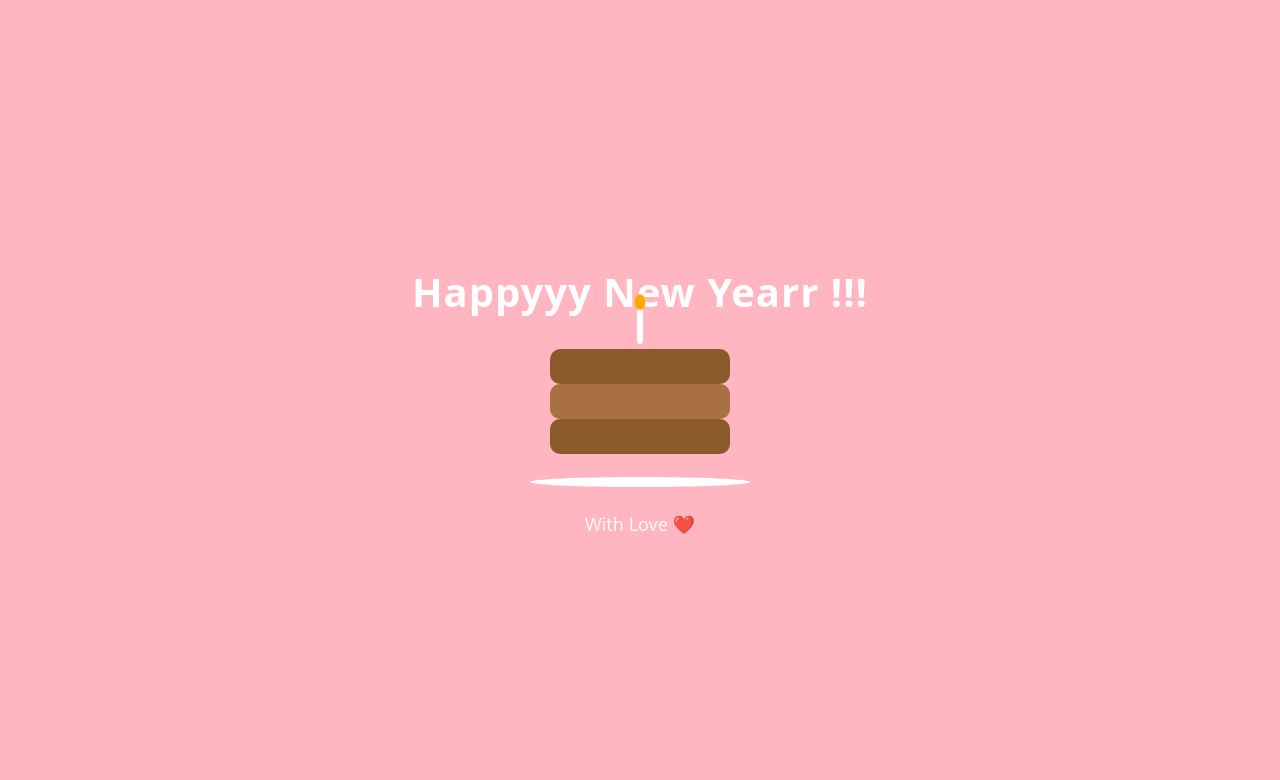
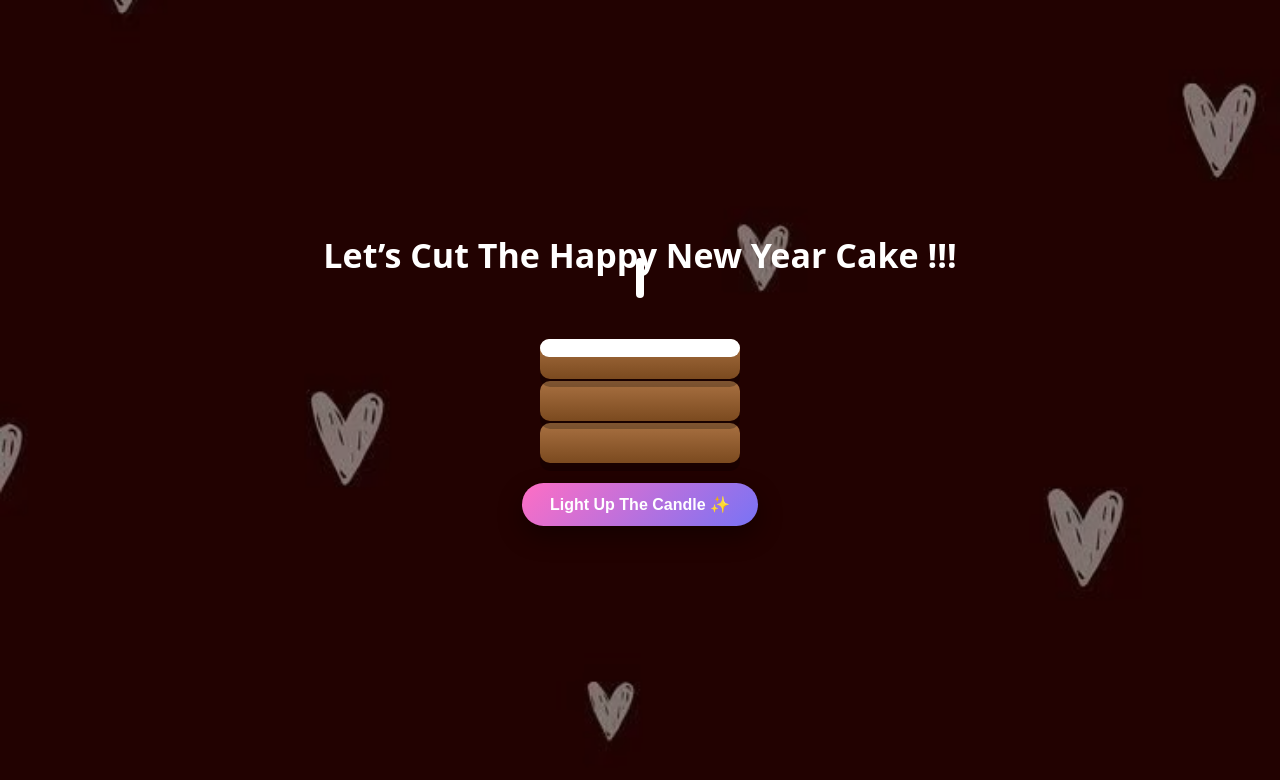
Before and after one commit to MythicRex/New-Year, a plain HTML site: page page5.html in a window 1280 px wide. Drawn offline with Linux system fonts and the light colour scheme.

Commit message:
Update page5.html

```diff
--- a/page5.html
+++ b/page5.html
@@ -3,7 +3,7 @@
 <head>
 <meta charset="UTF-8">
 <meta name="viewport" content="width=device-width, initial-scale=1.0">
-<title>Happy New Year 🎉</title>
+<title>New Year Cake 🎂</title>
 
 <style>
 *{
@@ -19,144 +19,230 @@ body{
   justify-content:center;
   align-items:center;
   font-family: system-ui, -apple-system, "Segoe UI", Arial, sans-serif;
-  background:#ffb6c1;
+  background:url("bg2.jpg") center/cover no-repeat;
   overflow:hidden;
+  color:#fff;
 }
 
-/* text */
-h1{
-  margin-bottom:30px;
-  font-size:clamp(26px,6vw,40px);
-  color:#fff;
-  letter-spacing:1px;
+/* dark overlay */
+body::before{
+  content:"";
+  position:fixed;
+  inset:0;
+  background:rgba(0,0,0,0.45);
+  z-index:-1;
 }
 
-/* cake container */
+/* ===== TEXT ===== */
+.main-text{
+  font-size:clamp(22px,5vw,34px);
+  font-weight:700;
+  margin-bottom:25px;
+  opacity:0;
+  transition:opacity 1s ease;
+}
+
+.sub-text{
+  font-size:18px;
+  margin-top:18px;
+  opacity:0;
+  transition:opacity 1s ease;
+}
+
+/* ===== CAKE ===== */
 .cake{
   position:relative;
-  width:180px;
-  height:120px;
+  width:200px;
+  height:160px;
+  transform-style:preserve-3d;
 }
 
-/* cake layers */
+/* cake layer */
 .layer{
   position:absolute;
   width:100%;
-  height:35px;
-  background:#8b5a2b;
+  height:40px;
+  background:linear-gradient(#a97142,#7b4a1f);
   border-radius:10px;
+  box-shadow:0 8px 0 rgba(0,0,0,0.25);
+  opacity:0;
+  transform:translateY(30px);
+  transition:all 0.8s ease;
 }
 
-.layer.top{
-  top:0;
+.layer.show{
+  opacity:1;
+  transform:translateY(0);
 }
-.layer.middle{
-  top:35px;
-  background:#a97142;
-}
-.layer.bottom{
-  top:70px;
-  background:#8b5a2b;
-}
+
+.layer:nth-child(1){ bottom:0; }
+.layer:nth-child(2){ bottom:42px; }
+.layer:nth-child(3){ bottom:84px; }
 
 /* icing */
 .icing{
   position:absolute;
   top:0;
   width:100%;
-  height:22px;
+  height:18px;
   background:#fff;
   border-radius:10px;
 }
-.icing::after{
-  content:"";
+
+/* ===== CANDLE ===== */
+.candle{
   position:absolute;
-  left:15px;
-  right:15px;
-  bottom:-12px;
-  height:20px;
-  background:
-    radial-gradient(circle at 10% 0,#fff 60%,transparent 61%),
-    radial-gradient(circle at 30% 0,#fff 60%,transparent 61%),
-    radial-gradient(circle at 50% 0,#fff 60%,transparent 61%),
-    radial-gradient(circle at 70% 0,#fff 60%,transparent 61%),
-    radial-gradient(circle at 90% 0,#fff 60%,transparent 61%);
+  top:-45px;
+  left:50%;
+  transform:translateX(-50%);
+  width:8px;
+  height:40px;
+  background:#fff;
+  border-radius:4px;
+  opacity:0;
+  transition:opacity 0.8s ease;
 }
 
-/* candle */
-.candle{
+.flame{
   position:absolute;
-  top:-40px;
+  top:-16px;
   left:50%;
   transform:translateX(-50%);
-  width:6px;
-  height:35px;
-  background:#fff;
-  border-radius:3px;
-}
-
-/* flame */
-.flame{
-  position:absolute;
-  top:-14px;
-  left:50%;
-  transform:translateX(-50%);
-  width:10px;
-  height:14px;
+  width:12px;
+  height:16px;
   background:orange;
-  border-radius:50% 50% 50% 50%;
-  animation:flicker 0.2s infinite alternate;
+  border-radius:50%;
+  opacity:0;
+  animation:flicker 0.25s infinite alternate;
 }
 
 @keyframes flicker{
-  from{
-    transform:translateX(-50%) scale(1);
-    opacity:0.9;
-  }
-  to{
-    transform:translateX(-50%) scale(1.1);
-    opacity:1;
-  }
+  from{ transform:translateX(-50%) scale(1); }
+  to{ transform:translateX(-50%) scale(1.15); }
 }
 
-/* plate */
-.plate{
-  margin-top:8px;
-  width:220px;
-  height:10px;
-  background:#fff;
-  border-radius:50%;
+/* ===== BUTTON ===== */
+.action-btn{
+  margin-top:20px;
+  padding:12px 28px;
+  font-size:16px;
+  font-weight:600;
+  border:none;
+  border-radius:30px;
+  cursor:pointer;
+  background:linear-gradient(135deg,#ff6ec4,#7873f5);
+  color:#fff;
+  box-shadow:0 10px 25px rgba(0,0,0,0.4);
+  opacity:0;
+  transition:opacity 1s ease;
 }
 
-/* bottom text */
-p{
-  margin-top:25px;
-  font-size:18px;
-  color:#fff;
-  opacity:0.9;
+/* fade out */
+.fade-out{
+  opacity:0 !important;
+}
+
+/* final text */
+.final-text{
+  font-size:clamp(24px,6vw,38px);
+  font-weight:700;
+  text-align:center;
+  opacity:0;
+  animation:fadeIn 1.5s forwards;
+}
+
+@keyframes fadeIn{
+  from{opacity:0; transform:scale(0.9);}
+  to{opacity:1; transform:scale(1);}
 }
 </style>
 </head>
 
 <body>
 
-<h1>Happyyy New Yearr !!!</h1>
+<div class="main-text" id="mainText">
+  Let’s Cut The Happy New Year Cake !!!
+</div>
 
-<div class="cake">
-  <div class="candle">
-    <div class="flame"></div>
+<div class="cake" id="cake">
+  <div class="layer" id="layer1"></div>
+  <div class="layer" id="layer2"></div>
+  <div class="layer" id="layer3">
+    <div class="icing"></div>
   </div>
 
-  <div class="icing"></div>
-
-  <div class="layer top"></div>
-  <div class="layer middle"></div>
-  <div class="layer bottom"></div>
+  <div class="candle" id="candle">
+    <div class="flame" id="flame"></div>
+  </div>
 </div>
 
-<div class="plate"></div>
+<button class="action-btn" id="lightBtn">
+  Light Up The Candle ✨️
+</button>
 
-<p>With Love ❤️</p>
+<div class="sub-text" id="subText">
+  Click The Candle Flame 🔥
+</div>
+
+<script>
+const l1 = document.getElementById("layer1");
+const l2 = document.getElementById("layer2");
+const l3 = document.getElementById("layer3");
+const candle = document.getElementById("candle");
+const flame = document.getElementById("flame");
+
+const mainText = document.getElementById("mainText");
+const btn = document.getElementById("lightBtn");
+const subText = document.getElementById("subText");
+const cake = document.getElementById("cake");
+
+/* STEP 1: build cake */
+setTimeout(()=>l1.classList.add("show"),500);
+setTimeout(()=>l2.classList.add("show"),1300);
+setTimeout(()=>l3.classList.add("show"),2100);
+
+/* STEP 2: candle (no flame) */
+setTimeout(()=>{
+  candle.style.opacity="1";
+},3000);
+
+/* STEP 3: show text + button */
+setTimeout(()=>{
+  mainText.style.opacity="1";
+  btn.style.opacity="1";
+},3800);
+
+/* STEP 4: light candle */
+btn.onclick = ()=>{
+  flame.style.opacity="1";
+
+  mainText.classList.add("fade-out");
+  btn.classList.add("fade-out");
+
+  setTimeout(()=>{
+    subText.style.opacity="1";
+  },1000);
+};
+
+/* STEP 5: click flame */
+flame.onclick = ()=>{
+  cake.style.opacity="0";
+  subText.style.opacity="0";
+
+  setTimeout(()=>{
+    document.body.innerHTML = `
+      <div class="final-text">
+        Yeahhh !!!<br>
+        Finally We Also Cut The Cake 🤭
+      </div>
+    `;
+  },800);
+
+  setTimeout(()=>{
+    window.location.href = "page6.html";
+  },3800);
+};
+</script>
 
 </body>
 </html>
```
